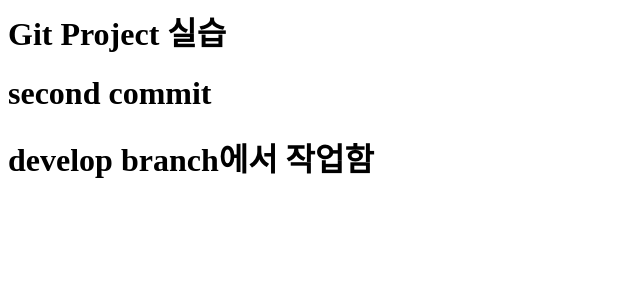
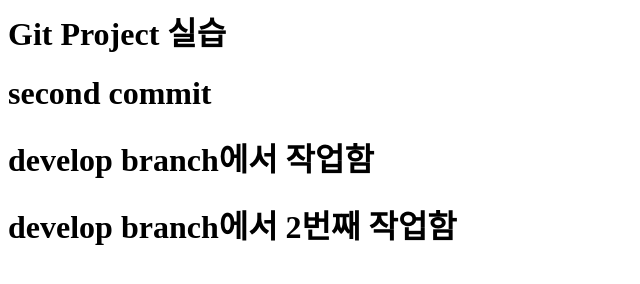
Before and after one commit to syscrypto/git_Project_OSS5, a plain HTML site: page index.html in a window 1280 px wide. Shown: the whole page, without its empty margins (0-640 px from the left). Drawn offline with Linux system fonts and the light colour scheme.

Commit message:
develop commit 2

```diff
--- a/index.html
+++ b/index.html
@@ -7,5 +7,6 @@
         <h1>second commit</h1>
 
         <h1>develop branch에서 작업함</h1>
+        <h1>develop branch에서 2번째 작업함</h1>
     </body>
 </html>
```
